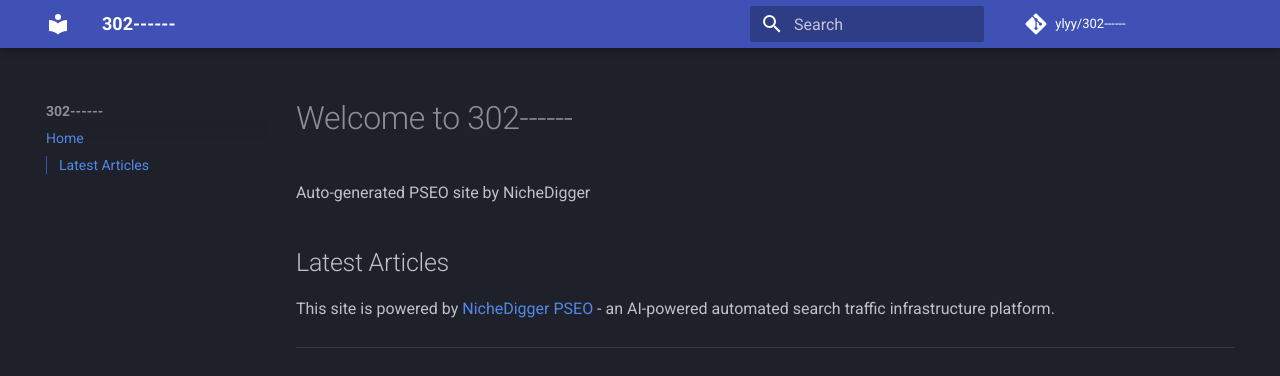
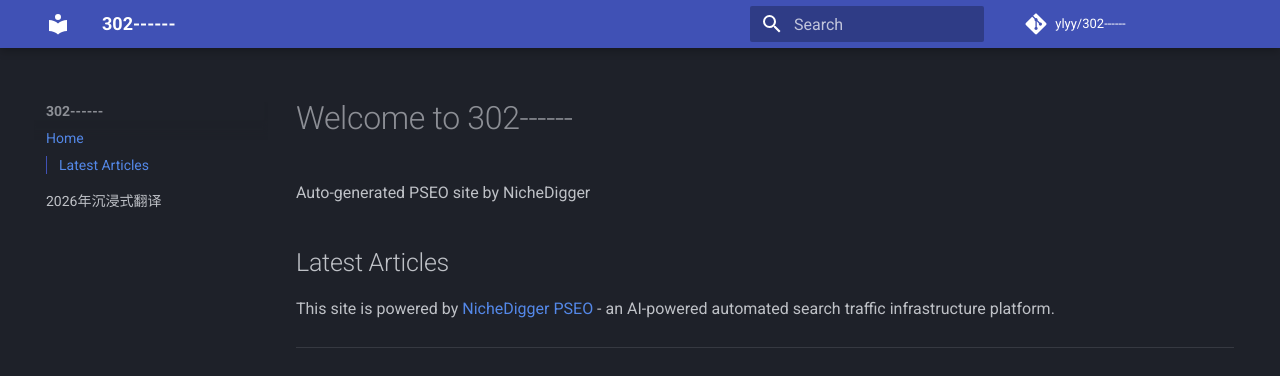
Before and after one commit to ylyy/302------, an MkDocs documentation site: the page built from docs/index.md, in a window 1280 px wide. Shown: the top 376 px of the page. Built offline with MkDocs 1.6.1 and Material for MkDocs 9.7.7, drawn with Linux system fonts in a browser that asks for light colours; comment, search, counter and statistics services are not loaded.

Commit message:
Add "2026年沉浸式翻译深度解析：提升全球跨语言阅读效率的终极指南" to navigation

```diff
--- a/mkdocs.yml
+++ b/mkdocs.yml
@@ -21,6 +21,7 @@ use_directory_urls: false
 
 nav:
   - "Home": index.md
+  - "2026年沉浸式翻译": 2026年沉浸式翻译深度解析-提升全球跨语言阅读效率的终极指南.md
 # 新文章将在此处自动添加
 
 markdown_extensions:
```
